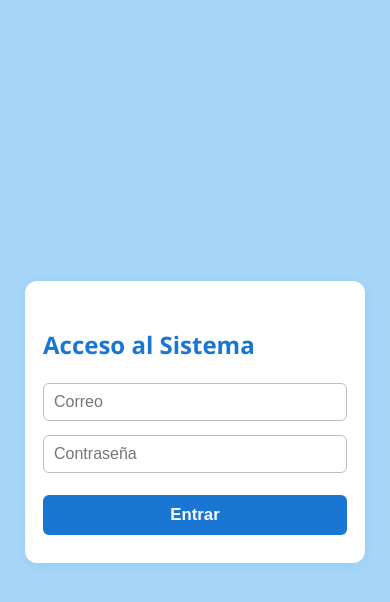
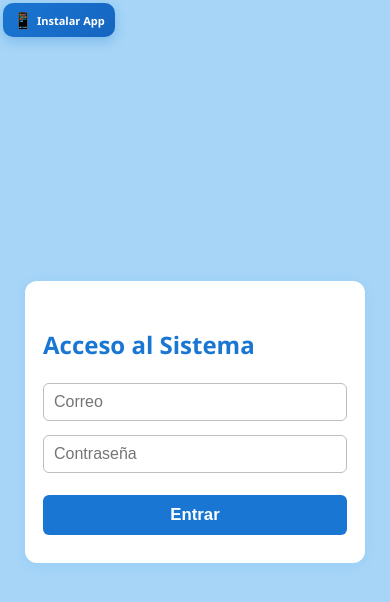
Before and after one commit to Fernando14235/sistema_codigo_qr_v2, a React (Vite) app in the folder frontend/: page / in a window 390 px wide. Shown: the top 602 px of the page. Built offline with nearby package versions, Linux system fonts and the light colour scheme; no server answers.

Commit message:
Boton de Instalacion PWA

```diff
--- a/frontend/src/AdminDashboard.jsx
+++ b/frontend/src/AdminDashboard.jsx
@@ -418,8 +418,8 @@ function AdminDashboard({ token, nombre, onLogout }) {
         selected={vista}
       />
       <div style={{ marginTop: 60 }}>
-        {vista === 'perfil' && <PerfilUsuario usuario={usuario} />}
-        {vista === 'config' && <ConfiguracionUsuario />}
+        {vista === 'perfil' && <PerfilUsuario usuario={usuario} onRegresar={() => setVista('menu')} />}
+        {vista === 'config' && <ConfiguracionUsuario onRegresar={() => setVista('menu')} />}
         {vista === 'menu' && (
           <MainMenu nombre={usuario?.nombre || nombre} rol={usuario?.rol} onLogout={onLogout} onSelectVista={setVista} />
         )}
--- a/frontend/src/App.css
+++ b/frontend/src/App.css
@@ -184,11 +184,46 @@ body, html { margin: 0; padding: 0; font-family: 'Segoe UI', Arial, sans-serif;
 }
 .btn-secondary:hover { background: #bdbdbd; }
 
+/* --- PWA DOWNLOAD BUTTON --- */
+.pwa-download-button {
+  position: fixed;
+  top: 10px;
+  left: 10px;
+  z-index: 1000;
+  background: linear-gradient(135deg, #1976d2, #1565c0);
+  color: white;
+  border: none;
+  border-radius: 12px;
+  padding: 10px 16px;
+  font-size: 14px;
+  font-weight: bold;
+  cursor: pointer;
+  box-shadow: 0 4px 12px rgba(25, 118, 210, 0.3);
+  display: flex;
+  align-items: center;
+  gap: 8px;
+  transition: all 0.3s ease;
+  font-family: inherit;
+  -webkit-user-select: none;
+  user-select: none;
+}
+
+.pwa-download-button:hover {
+  background: linear-gradient(135deg, #1565c0, #0d47a1);
+  transform: translateY(-2px) scale(1.02);
+  box-shadow: 0 6px 16px rgba(25, 118, 210, 0.4);
+}
+
+.pwa-download-button:active {
+  transform: translateY(0) scale(0.98);
+}
+
 /* --- RESPONSIVE --- */
 @media (max-width: 900px) {
   .admin-dashboard, .main-menu { max-width: 98vw; padding: 8px; }
   .estadisticas-cards { flex-direction: column; gap: 10px; }
 }
+
 @media (max-width: 700px) {
   .main-menu, .admin-dashboard, .admin-section, .crear-usuario-form, .guardia-main-menu, .guardia-section {
     max-width: 99vw; padding: 6vw 2vw;
@@ -196,6 +231,33 @@ body, html { margin: 0; padding: 0; font-family: 'Segoe UI', Arial, sans-serif;
   .main-menu-cards, .estadisticas-cards { flex-direction: column; gap: 10px; }
   .admin-table, .estadisticas-table { font-size: 0.92em; }
   .admin-search input, .admin-search select { min-width: 70px; font-size: 0.9em; padding: 4px 6px; }
+
+  /* Ajustes para el botón PWA en móviles */
+  .pwa-download-button {
+    top: 5px;
+    left: 5px;
+    padding: 8px 12px;
+    font-size: 12px;
+    border-radius: 10px;
+  }
+}
+
+@media (max-width: 500px) {
+  .main-menu, .admin-dashboard, .admin-section, .crear-usuario-form, .guardia-main-menu, .guardia-section {
+    padding: 2vw 1vw;
+  }
+  .main-menu-title { font-size: 1.2em; }
+  .admin-table th, .admin-table td, .estadisticas-table th, .estadisticas-table td { padding: 4px 4px; }
+  .btn-regresar, .btn-primary, .btn-secondary { font-size: 0.95em; padding: 6px 10px; }
+
+  /* Ajustes adicionales para el botón PWA en pantallas muy pequeñas */
+  .pwa-download-button {
+    top: 3px;
+    left: 3px;
+    padding: 6px 10px;
+    font-size: 11px;
+    gap: 4px;
+  }
 }
 @media (max-width: 500px) {
   .main-menu, .admin-dashboard, .admin-section, .crear-usuario-form, .guardia-main-menu, .guardia-section {
--- a/frontend/src/App.jsx
+++ b/frontend/src/App.jsx
@@ -9,6 +9,7 @@ import 'webrtc-adapter';
 import AdminDashboard from './AdminDashboard';
 import GuardiaDashboard from './GuardiaDashboard';
 import ResidenteDashboard from './ResidenteDashboard';
+import PWADownloadButton from './PWADownloadButton';
 
 // Notificación tipo tarjeta
 function Notification({ message, type, onClose }) {
@@ -131,6 +132,7 @@ function App() {
   return (
     <Router>
       <div>
+        <PWADownloadButton />
         <Notification {...notification} onClose={() => setNotification({ message: "", type: "" })} />
         <Routes>
           {!token && [
--- /dev/null
+++ b/frontend/src/PWADownloadButton.jsx
@@ -0,0 +1,139 @@
+import React, { useState, useEffect } from 'react';
+
+const PWADownloadButton = () => {
+  const [deferredPrompt, setDeferredPrompt] = useState(null);
+  const [showButton, setShowButton] = useState(false);
+  const [isInstalled, setIsInstalled] = useState(false);
+
+  useEffect(() => {
+    // Verificar si la app ya está instalada
+    const checkIfInstalled = () => {
+      // Verificar modo standalone (PWA instalada)
+      if (window.matchMedia && window.matchMedia('(display-mode: standalone)').matches) {
+        setIsInstalled(true);
+        setShowButton(false);
+        return true;
+      }
+
+      // Verificar en iOS
+      if (window.navigator.standalone === true) {
+        setIsInstalled(true);
+        setShowButton(false);
+        return true;
+      }
+
+      // Verificar si está en modo fullscreen (algunos navegadores)
+      if (document.fullscreenElement || document.webkitFullscreenElement) {
+        setIsInstalled(true);
+        setShowButton(false);
+        return true;
+      }
+
+      return false;
+    };
+
+    // Escuchar el evento beforeinstallprompt
+    const handleBeforeInstallPrompt = (e) => {
+      e.preventDefault();
+      setDeferredPrompt(e);
+      setShowButton(true);
+    };
+
+    // Escuchar el evento appinstalled
+    const handleAppInstalled = () => {
+      setIsInstalled(true);
+      setShowButton(false);
+      setDeferredPrompt(null);
+    };
+
+    // Verificar si ya está instalada al cargar
+    if (!checkIfInstalled()) {
+      // Mostrar el botón si no está instalada y es compatible
+      const isCompatible = 'serviceWorker' in navigator && 'PushManager' in window;
+      if (isCompatible) {
+        setShowButton(true);
+      }
+    }
+
+    // Agregar event listeners
+    window.addEventListener('beforeinstallprompt', handleBeforeInstallPrompt);
+    window.addEventListener('appinstalled', handleAppInstalled);
+
+    return () => {
+      window.removeEventListener('beforeinstallprompt', handleBeforeInstallPrompt);
+      window.removeEventListener('appinstalled', handleAppInstalled);
+    };
+  }, []);
+
+  const handleInstallClick = async () => {
+    if (!deferredPrompt) {
+      // Si no hay prompt diferido, mostrar instrucciones manuales
+      showManualInstallInstructions();
+      return;
+    }
+
+    try {
+      // Mostrar el prompt de instalación
+      deferredPrompt.prompt();
+
+      // Esperar la respuesta del usuario
+      const { outcome } = await deferredPrompt.userChoice;
+
+      if (outcome === 'accepted') {
+        console.log('Usuario aceptó la instalación');
+      } else {
+        console.log('Usuario rechazó la instalación');
+      }
+
+      // Limpiar el prompt
+      setDeferredPrompt(null);
+      setShowButton(false);
+    } catch (error) {
+      console.error('Error al instalar PWA:', error);
+      showManualInstallInstructions();
+    }
+  };
+
+  const showManualInstallInstructions = () => {
+    const isIOS = /iPad|iPhone|iPod/.test(navigator.userAgent);
+    const isAndroid = /Android/.test(navigator.userAgent);
+    const isChrome = /Chrome/.test(navigator.userAgent);
+    const isEdge = /Edg/.test(navigator.userAgent);
+    const isFirefox = /Firefox/.test(navigator.userAgent);
+
+    let message = '';
+
+    if (isIOS) {
+      message = '📱 Para instalar en iOS:\n\n1️⃣ Toca el botón compartir (📤) en Safari\n2️⃣ Selecciona "Agregar a pantalla de inicio"\n3️⃣ Toca "Agregar"\n\n¡Listo! La app aparecerá en tu pantalla de inicio.';
+    } else if (isAndroid && isChrome) {
+      message = '📱 Para instalar en Android (Chrome):\n\n1️⃣ Toca el menú (⋮) en la esquina superior derecha\n2️⃣ Selecciona "Instalar app" o "Agregar a pantalla de inicio"\n3️⃣ Confirma la instalación\n\n¡Listo! La app se instalará en tu dispositivo.';
+    } else if (isAndroid) {
+      message = '📱 Para instalar en Android:\n\n1️⃣ Busca el ícono de instalación en la barra de direcciones\n2️⃣ Toca "Instalar" o "Agregar a pantalla de inicio"\n3️⃣ Confirma la instalación\n\n¡Listo! La app se instalará en tu dispositivo.';
+    } else if (isChrome || isEdge) {
+      message = '💻 Para instalar en Chrome/Edge:\n\n1️⃣ Busca el ícono de instalación (📥) en la barra de direcciones\n2️⃣ Haz clic en "Instalar"\n3️⃣ Confirma la instalación\n\n¡Listo! La app se instalará en tu computadora.';
+    } else if (isFirefox) {
+      message = '💻 Para instalar en Firefox:\n\n1️⃣ Busca el ícono de instalación en la barra de direcciones\n2️⃣ Haz clic en "Instalar"\n3️⃣ Confirma la instalación\n\n¡Listo! La app se instalará en tu computadora.';
+    } else {
+      message = '💻 Para instalar la aplicación:\n\n1️⃣ Busca el ícono de instalación en la barra de direcciones\n2️⃣ Haz clic en "Instalar" o "Agregar"\n3️⃣ Confirma la instalación\n\n¡Listo! La app se instalará en tu dispositivo.';
+    }
+
+    alert(message);
+  };
+
+  if (!showButton || isInstalled) {
+    return null;
+  }
+
+  return (
+    <div
+      className="pwa-download-button"
+      onClick={handleInstallClick}
+      title="Instalar aplicación en tu dispositivo"
+    >
+      <span style={{ fontSize: '16px' }}>📱</span>
+      <span>Instalar App</span>
+    </div>
+  );
+};
+
+export default PWADownloadButton;
```
Also changed, not shown: 1 other file (tests, documents, lock files or other folders).
